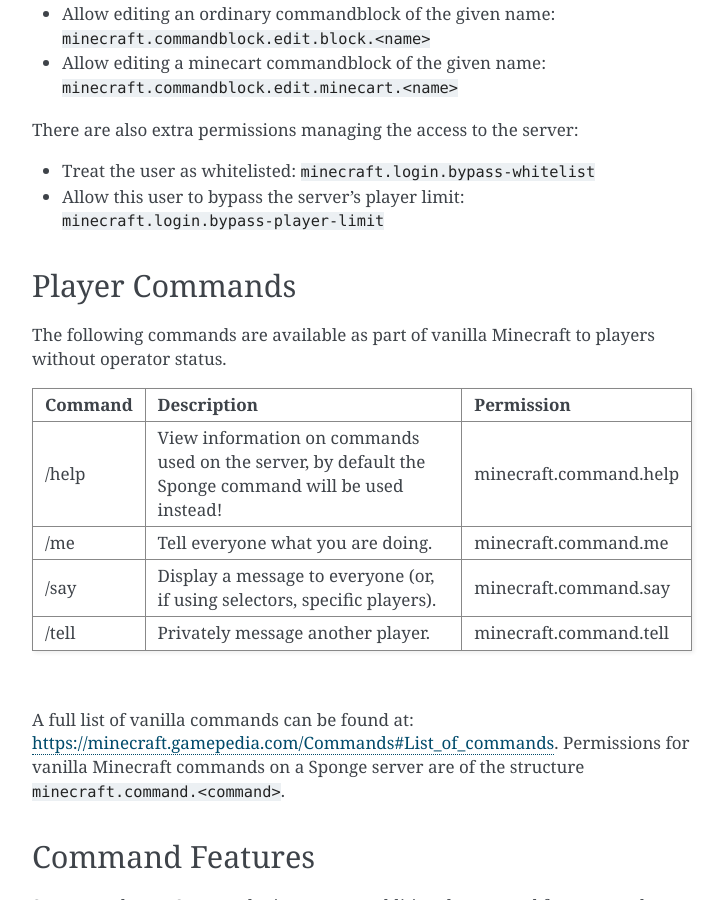
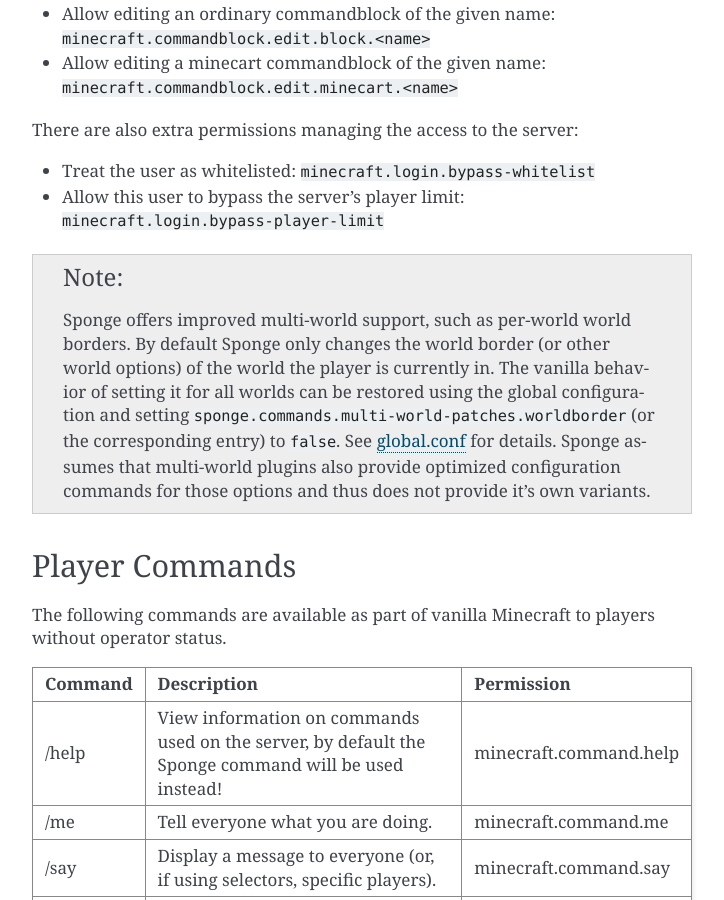
Before and after one commit to SpongePowered/SpongeDocs, a Sphinx documentation site: the page built from source/server/spongineer/commands.rst, in a window 1280 px wide and 900 px high, scrolled down 5696 px. Shown: the whole window, without its empty margins (388-1112 px from the left). Built offline with Sphinx 7.4.7, drawn with Linux system fonts in a browser that asks for light colours; pages that are not in the unit, such as notebooks, are missing from menus.

Commit message:
Document changed multi-world-behaviour. Fixes #505 (#739)
* Document changed multi-world-behaviour. Fixes #505

* One fix per-world.

* Absolutely

* Add parentheses for better context

```diff
--- a/source/server/spongineer/commands.rst
+++ b/source/server/spongineer/commands.rst
@@ -66,8 +66,8 @@
 example, Minecraft provides the `reload <https://minecraft.gamepedia.com/Commands#Summary_of_commands>`__ command and
 Sponge provides the `reload <https://docs.spongepowered.org/stable/en/server/spongineer/commands.html>`__ command. To
 specify which command to use, prefix it with minecraft or sponge and a ``:``. So, to use Sponge's reload command
-above, type in ``/sponge:reload``. This approach can also be used to handle conflicts between mods and/or plugins. Do the
-same thing, just use the mod-id or the plugin-id and a ``:``.  An example is ``/examplemodid:tp``.
+above, type in ``/sponge:reload``. This approach can also be used to handle conflicts between mods and/or plugins. Do
+the same thing, just use the mod-id or the plugin-id and a ``:``.  An example is ``/examplemodid:tp``.
 
 Furthermore, the primary alias mechanism can be used to overcome incompatibilties. Let's say a plugin registers a
 command, but the command is incompatible with your mod. If you can configure your mod to use a Minecraft native
@@ -144,16 +144,17 @@
 
 |
 
-For any Forge mods that use the vanilla command API, command permissions are provided in the form ``<modid>.command.<commandname>``.
+For any Forge mods that use the vanilla command API, command permissions are provided in the form
+``<modid>.command.<commandname>``.
 
 
 Vanilla
 ~~~~~~~
 
 There are several commands built-in to vanilla Minecraft that are also available on servers powered by Sponge. The list
-below is not comprehensive, but it includes the most commonly used commands. These commands are available to players with
-operator status (or the correct permission node). In general, permissions for vanilla Minecraft commands on a Sponge
-server are of the structure ``minecraft.command.<command>``, as shown below.
+below is not comprehensive, but it includes the most commonly used commands. These commands are available to players
+with operator status (or the correct permission node). In general, permissions for vanilla Minecraft commands on a
+Sponge server are of the structure ``minecraft.command.<command>``, as shown below.
 
 ====================  ========================================  ================================
 Command               Description                               Permission
@@ -200,6 +201,14 @@
 * Treat the user as whitelisted: ``minecraft.login.bypass-whitelist``
 * Allow this user to bypass the server's player limit: ``minecraft.login.bypass-player-limit``
 
+.. note::
+
+    Sponge offers improved multi-world support, such as per-world world borders. By default Sponge only changes the
+    world border (or other world options) of the world the player is currently in. The vanilla behavior of setting it
+    for all worlds can be restored using the global configuration and setting
+    ``sponge.commands.multi-world-patches.worldborder`` (or the corresponding entry) to ``false``. See
+    :doc:`/server/getting-started/configuration/sponge-conf` for details. Sponge assumes that multi-world plugins also
+    provide optimized configuration commands for those options and thus does not provide it's own variants.
 
 Player Commands
 ===============
```
